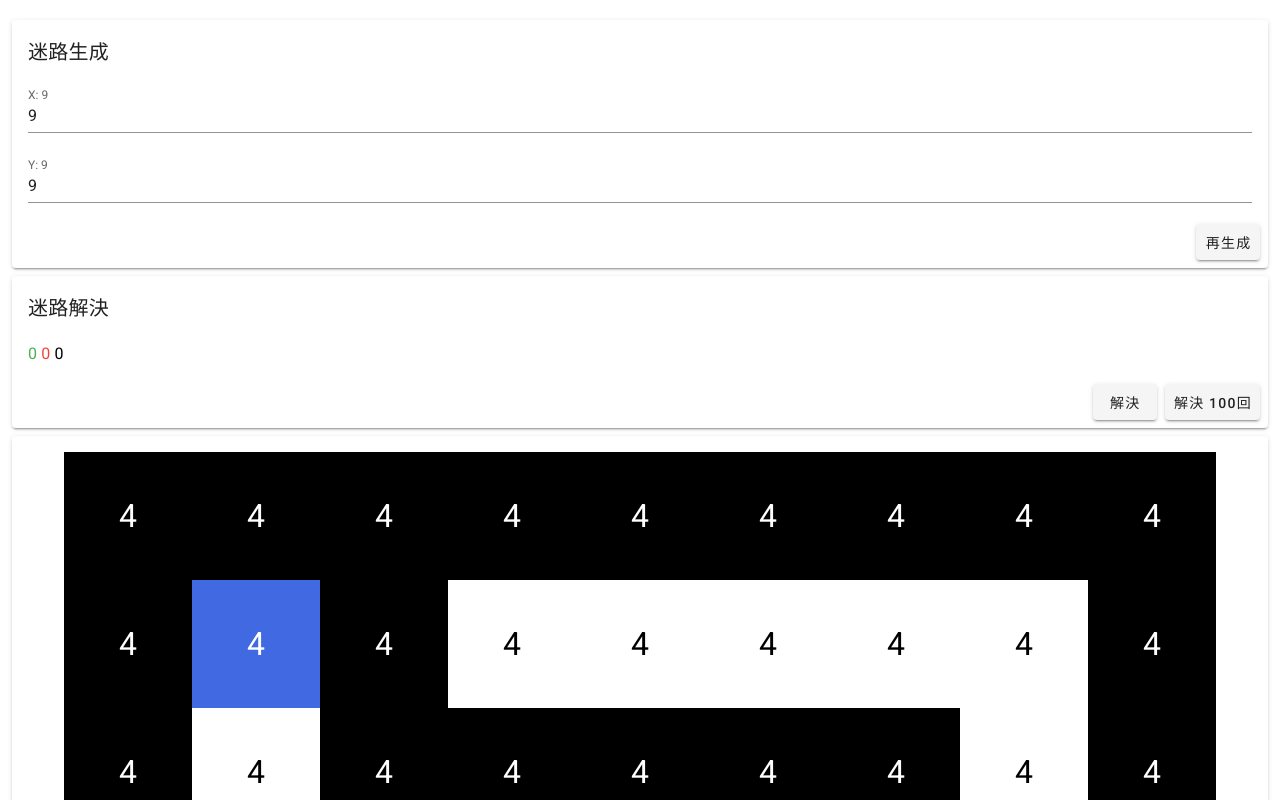
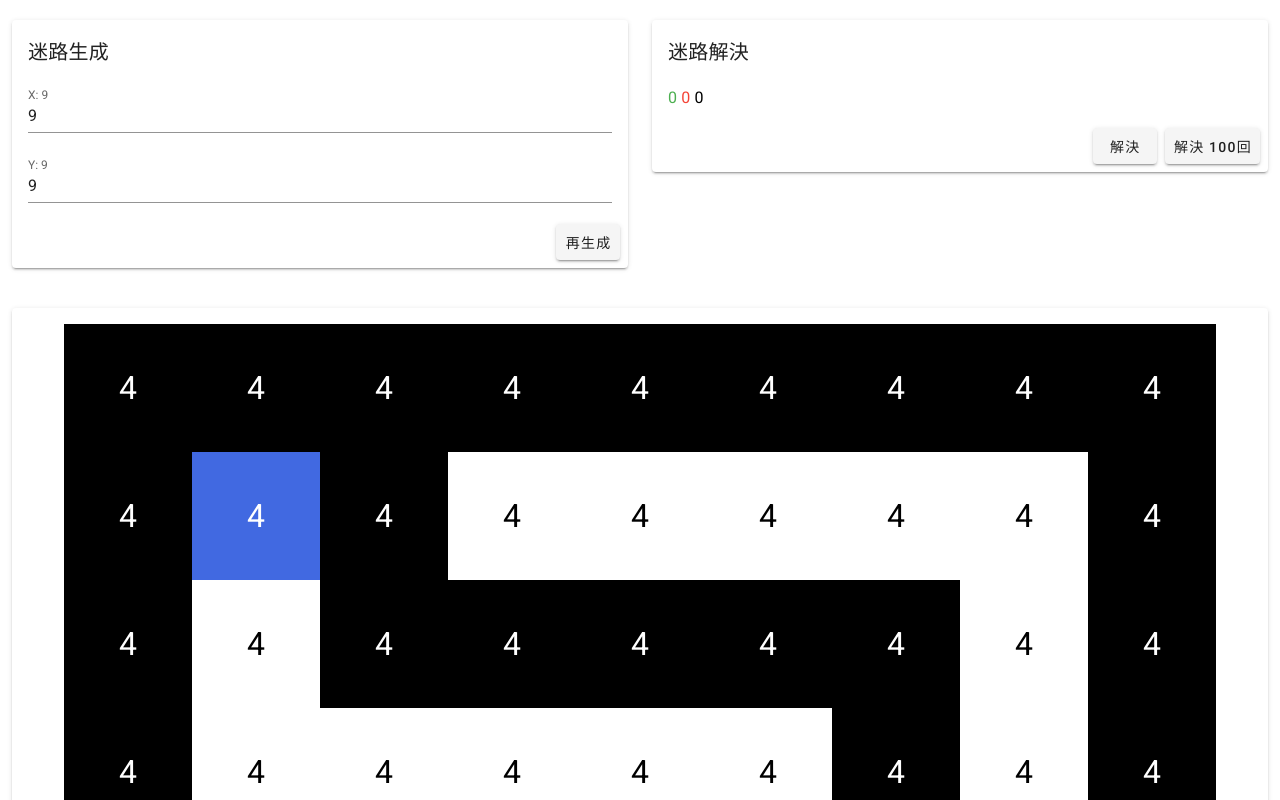
Before and after one commit to nitnc-17s/maze, a website: page index.html in a window 1280 px wide. Shown: the top 800 px of the page. Drawn offline with nearby package versions, Linux system fonts and the light colour scheme.

Commit message:
縦長なのを少し直した

```diff
--- a/index.html
+++ b/index.html
@@ -14,6 +14,8 @@
       <v-app>
         <v-content>
           <v-container fluid>
+            <v-row>
+              <v-col>
                 <v-card class="my-2">
                   <v-card-title>迷路生成</v-card-title>
                   <v-card-text class="pb-0">
@@ -25,7 +27,9 @@
                     <v-btn @click="regenMaze()">再生成</v-btn>
                   </v-card-actions>
                 </v-card>
+              </v-col>
 
+              <v-col>
                 <v-card class="my-2">
                   <v-card-title>迷路解決</v-card-title>
                   <v-card-text class="pb-0">
@@ -41,7 +45,11 @@
                     <v-btn @click="solveXTimes(100)">解決 100回</v-btn>
                   </v-card-actions>
                 </v-card>
+              </v-col>
+            </v-row>
 
+            <v-row>
+              <v-col>
                 <v-card class="my-2">
                   <v-card-text>
                     <div class="maze" ref="maze" :style="{ '--x': x }">
@@ -64,6 +72,8 @@
                     </div>
                   </v-card-text>
                 </v-card>
+              </v-col>
+            </v-row>
           </v-container>
         </v-content>
       </v-app>
```
Lines whose indentation alone changed are shown as unchanged.
